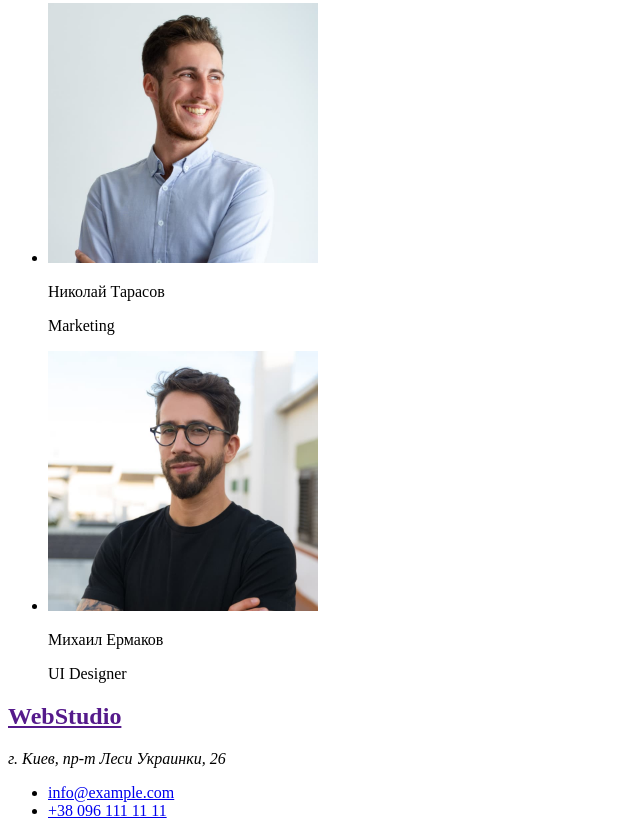
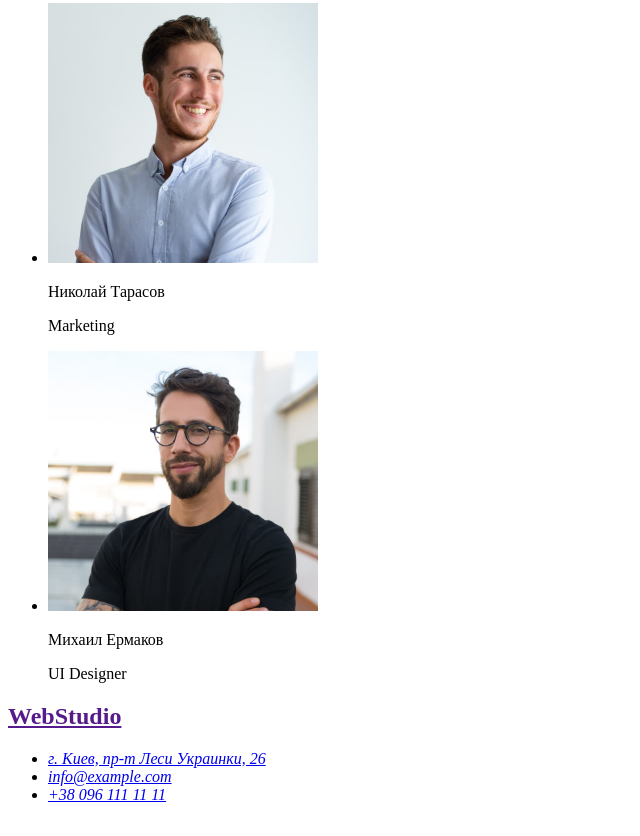
Before and after one commit to VIper17052001/goit-markup-hw-01, a plain HTML site: page index.html in a window 1280 px wide. Shown: the part 2304-3140 px from the top of the page, without its empty margins (0-640 px from the left). Drawn offline with Linux system fonts and the light colour scheme.

Commit message:
update address

```diff
--- a/index.html
+++ b/index.html
@@ -133,11 +133,20 @@
     </main>
     <footer>
       <h2><a href="">WebStudio</a></h2>
-      <address>г. Киев, пр-т Леси Украинки, 26</address>
-      <ul>
-        <li><a href="mailto:info@example.com">info@example.com</a></li>
-        <li><a href="tel:+380961111111">+38 096 111 11 11</a></li>
-      </ul>
+      <address>
+        <ul>
+          <li>
+            <a
+              href="https://bit.ly/3pXMvUd"
+              target="_blank"
+              rel="noopener noreferrer"
+              >г. Киев, пр-т Леси Украинки, 26</a
+            >
+          </li>
+          <li><a href="mailto:info@example.com">info@example.com</a></li>
+          <li><a href="tel:+380961111111">+38 096 111 11 11</a></li>
+        </ul>
+      </address>
     </footer>
   </body>
 </html>
```
